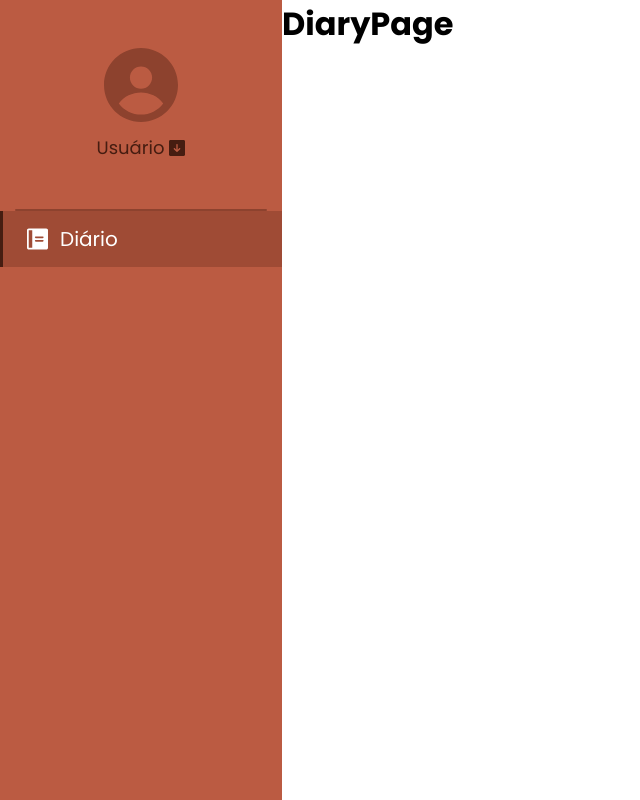
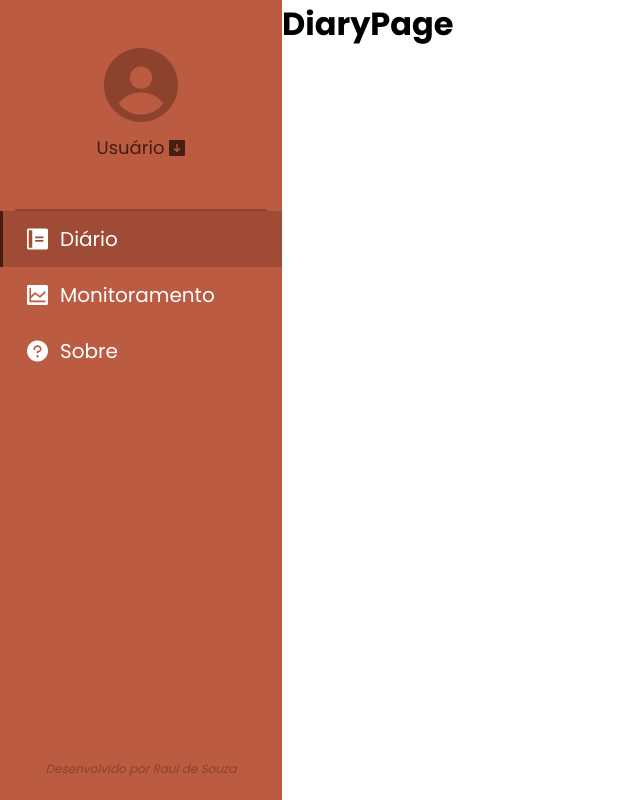
Before and after one commit to r4ulzito/daily-gly, a React (Vite) app: page /my-diary in a window 1280 px wide. Shown: the whole page, without its empty margins (0-640 px from the left). Built offline with nearby package versions, Linux system fonts and the light colour scheme.

Commit message:
adiciona menu lateral e ajusta rotas

```diff
--- a/src/components/MenuNav/index.tsx
+++ b/src/components/MenuNav/index.tsx
@@ -1,10 +1,17 @@
+import { INavItem } from "../../interfaces/NavItemInterface";
 import NavItem from "../NavItem";
 import * as S from "./styles/MenuNavStyles";
 
-const MenuNav = () => {
+interface MenuNavProps {
+    navItems: INavItem[];
+}
+
+const MenuNav = ({ navItems }: MenuNavProps) => {
     return (
         <S.NavContainer>
-            <NavItem />
+            {navItems.map((item) => (
+                <NavItem item={item} />
+            ))}
         </S.NavContainer>
     );
 };
--- a/src/components/NavItem/index.tsx
+++ b/src/components/NavItem/index.tsx
@@ -1,17 +1,21 @@
 import { NavLink } from "react-router-dom";
-import DiarioNavIcon from "../../assets/DiarioNavIcon.svg";
 import * as S from "./styles/StyledNavItem";
+import { INavItem } from "../../interfaces/NavItemInterface";
 
-const NavItem = () => {
+interface NavItemProps {
+    item: INavItem;
+}
+
+const NavItem = ({ item }: NavItemProps) => {
     return (
         <S.NavItemContainer>
             <span></span>
             <NavLink
                 className={({ isActive }) => (isActive ? "active" : "")}
-                to="/my-diary"
+                to={item.path}
             >
-                <img src={DiarioNavIcon} alt="Icone Menu" />
-                <p>Diário</p>
+                <img src={`src/assets/${item.icon}`} alt="Icone Menu" />
+                <p>{item.title}</p>
             </NavLink>
         </S.NavItemContainer>
     );
--- a/src/components/NavItem/styles/StyledNavItem.ts
+++ b/src/components/NavItem/styles/StyledNavItem.ts
@@ -7,7 +7,7 @@ export const NavItemContainer = styled.div`
         display: flex;
         gap: 12px;
         padding: 13px 0px 13px 24px;
-        border-left: 3px solid inherit;
+        border-left: 3px solid ${({ theme }) => theme.colors.first_color};
         transition: 0.3s;
 
         p {
--- a/src/components/SideMenu/index.tsx
+++ b/src/components/SideMenu/index.tsx
@@ -2,8 +2,27 @@ import * as S from "./styles/SideMenuStyled";
 import UserIcon from "../../assets/UserIcon.svg";
 import UserDropDownIcon from "../../assets/UserDropdownIcon.svg";
 import MenuNav from "../MenuNav";
+import { INavItem } from "../../interfaces/NavItemInterface";
 
 const SideMenu = () => {
+    const navItems: INavItem[] = [
+        {
+            path: "/my-diary",
+            title: "Diário",
+            icon: "DiarioNavIcon.svg",
+        },
+        {
+            path: "/monitor",
+            title: "Monitoramento",
+            icon: "MonitorNavIcon.svg",
+        },
+        {
+            path: "/sobre",
+            title: "Sobre",
+            icon: "SobreNavIcon.svg",
+        },
+    ];
+
     return (
         <S.SideMenuContainer>
             <S.UserContainer>
@@ -18,7 +37,18 @@ const SideMenu = () => {
                 </div>
                 <span></span>
             </S.UserContainer>
-            <MenuNav />
+            <S.NavContainer>
+                <MenuNav navItems={navItems} />
+                <S.AuthorParagraph>
+                    Desenvolvido por{" "}
+                    <a
+                        href="https://www.linkedin.com/in/raul-de-souza/"
+                        target="_blank"
+                    >
+                        Raul de Souza
+                    </a>
+                </S.AuthorParagraph>
+            </S.NavContainer>
         </S.SideMenuContainer>
     );
 };
--- a/src/components/SideMenu/styles/SideMenuStyled.ts
+++ b/src/components/SideMenu/styles/SideMenuStyled.ts
@@ -7,7 +7,7 @@ export const SideMenuContainer = styled.section`
     width: 282px;
 `;
 
-export const UserContainer = styled.div`
+export const UserContainer = styled.section`
     width: 100%;
     display: flex;
     flex-direction: column;
@@ -39,3 +39,27 @@ export const UserContainer = styled.div`
         background-color: ${({ theme }) => theme.colors.third_color};
     }
 `;
+
+export const NavContainer = styled.section`
+    height: calc(100% - 211px);
+    display: flex;
+    flex-direction: column;
+    justify-content: space-between;
+`;
+
+export const AuthorParagraph = styled.p`
+    text-align: center;
+    padding-bottom: 22px;
+    font-size: 12px;
+    font-style: italic;
+    color: ${({ theme }) => theme.colors.third_color};
+
+    a {
+        transition: 0.3s;
+    }
+
+    a:hover {
+        color: ${({ theme }) => theme.colors.fourth_color};
+        transition: 0.3s;
+    }
+`;
--- /dev/null
+++ b/src/interfaces/NavItemInterface.ts
@@ -0,0 +1,5 @@
+export interface INavItem {
+    path: string;
+    title: string;
+    icon: string;
+}
--- /dev/null
+++ b/src/pages/AboutPage/intex.tsx
@@ -0,0 +1,9 @@
+const AboutPage = () => {
+    return (
+        <div>
+            <h1>About</h1>
+        </div>
+    );
+};
+
+export default AboutPage;
--- a/src/routes/routes.tsx
+++ b/src/routes/routes.tsx
@@ -3,6 +3,7 @@ import LoginPage from "../pages/LoginPage";
 import DiaryPage from "../pages/DiaryPage";
 import Layout from "../pages/Layout";
 import MonitorPage from "../pages/MonitorPage";
+import AboutPage from "../pages/AboutPage/intex";
 
 const Routers = () => {
     const user = true;
@@ -24,6 +25,7 @@ const Routers = () => {
                         <Route index element={<Navigate to="/my-diary" />} />
                         <Route path="my-diary" element={<DiaryPage />} />
                         <Route path="monitor" element={<MonitorPage />} />
+                        <Route path="sobre" element={<AboutPage />} />
                         <Route path="*" element={<Navigate to="/my-diary" />} />
                     </Route>
                 </Routes>
```
Also changed, not shown: src/assets/MonitorNavIcon.svg (added), src/assets/SobreNavIcon.svg (added).
